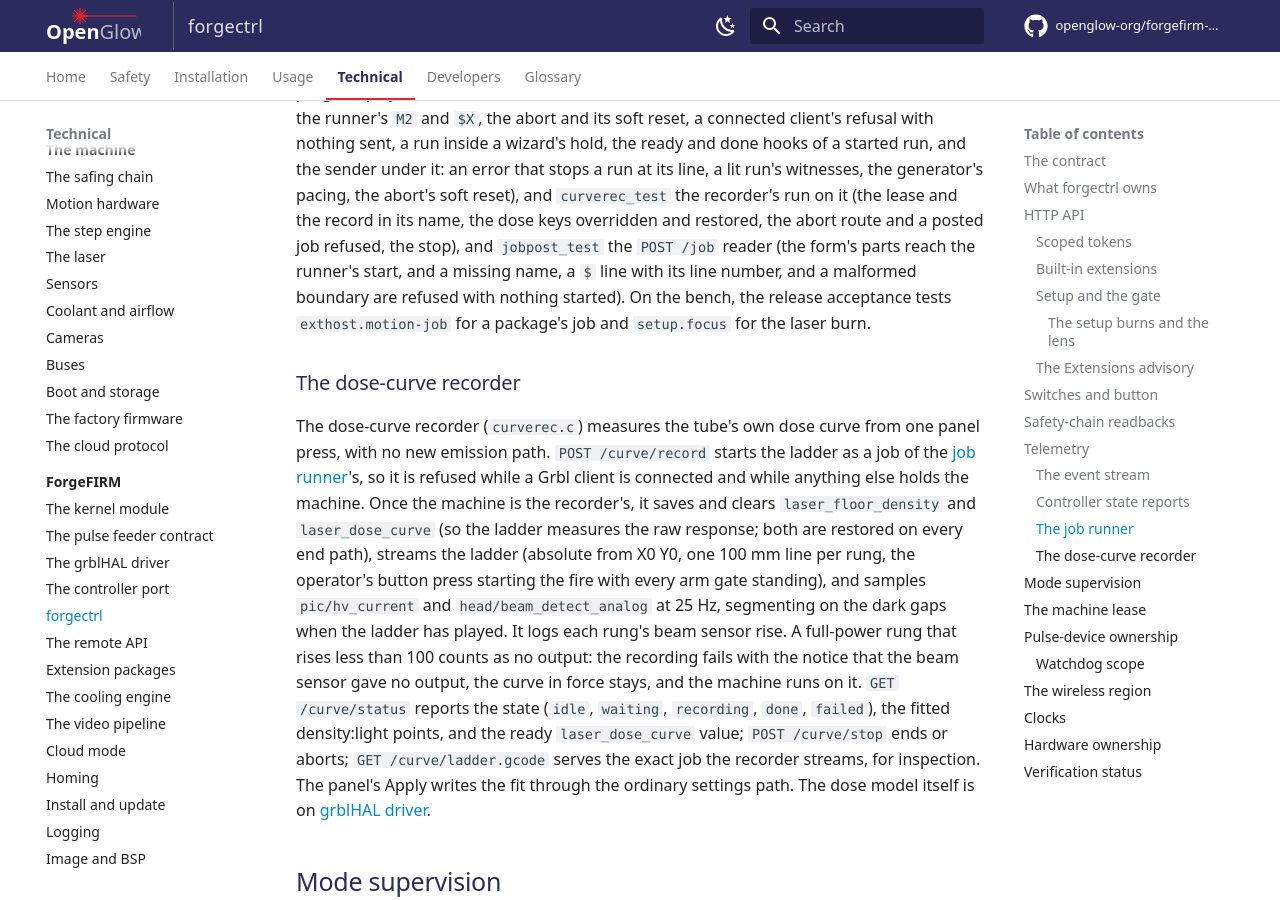
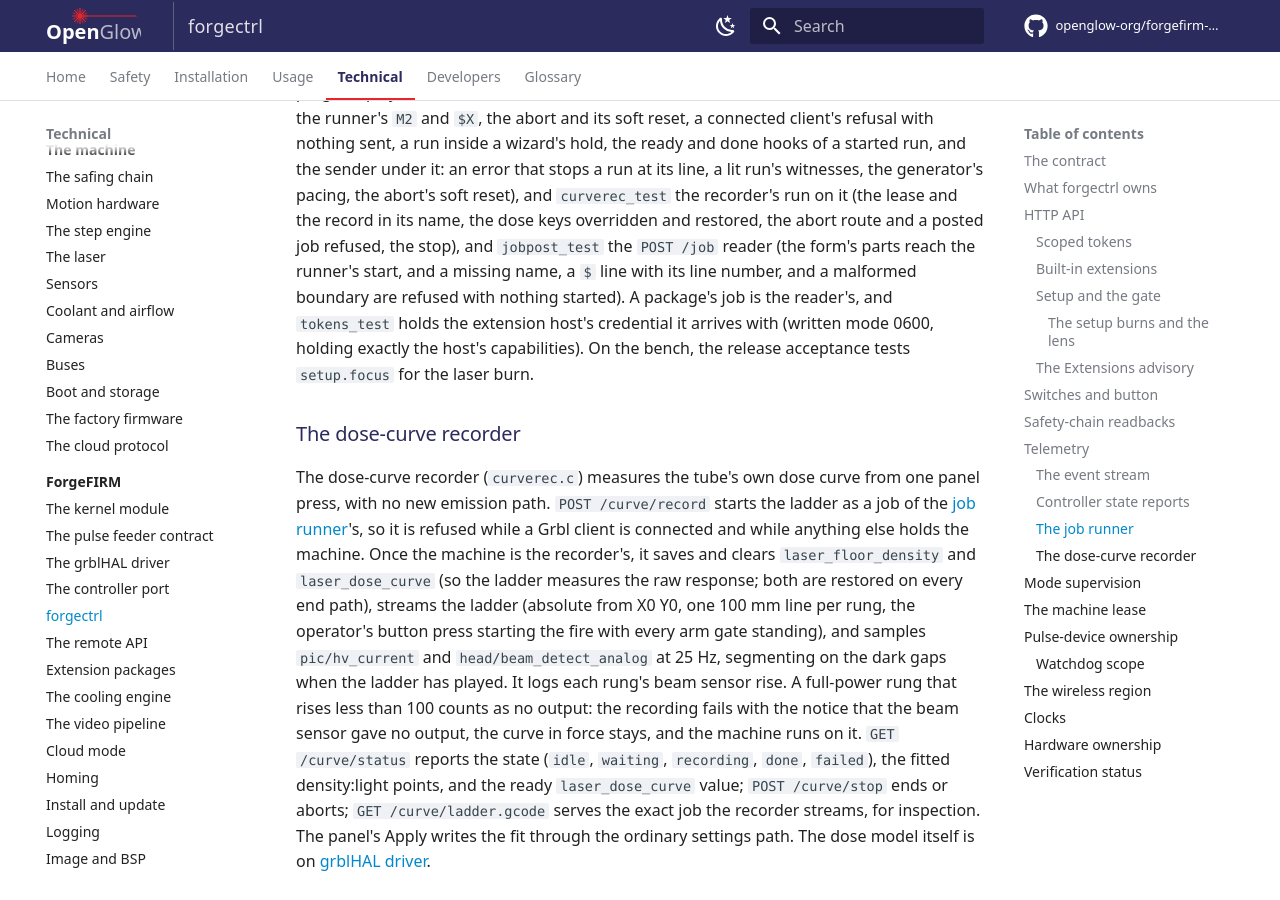
Before and after one commit to openglow-org/forgefirm-docs, an MkDocs documentation site: the page built from docs/technical/forgefirm/forgectrl.md, in a window 1280 px wide and 900 px high, scrolled down 24259 px. Built offline with MkDocs 1.6.1 and Material for MkDocs 9.7.7, drawn with Linux system fonts in a browser that asks for light colours; comment, search, counter and statistics services are not loaded.

Commit message:
forgectrl: a package's job is the host tests' (jobpost_test, tokens_test)
exthost.motion-job left the catalog (forgefirm, after it passed on
forgeext 31cdb40). The sentence that named it names the host tests
that hold a package's job: jobpost_test for the POST /job reader and
tokens_test for the extension host's credential.

```diff
--- a/docs/technical/forgefirm/forgectrl.md
+++ b/docs/technical/forgefirm/forgectrl.md
@@ -815,9 +815,10 @@ recorder's run on it (the lease and the record in its name, the dose keys
 overridden and restored, the abort route and a posted job refused, the
 stop), and `jobpost_test` the `POST /job` reader (the form's parts reach the
 runner's start, and a missing name, a `$` line with its line number, and a
-malformed boundary are refused with nothing started). On the bench, the
-release acceptance tests `exthost.motion-job` for a package's job and
-`setup.focus` for the laser burn.
+malformed boundary are refused with nothing started). A package's job is
+the reader's, and `tokens_test` holds the extension host's credential it
+arrives with (written mode 0600, holding exactly the host's capabilities).
+On the bench, the release acceptance tests `setup.focus` for the laser burn.
 
 ### The dose-curve recorder
 
```
